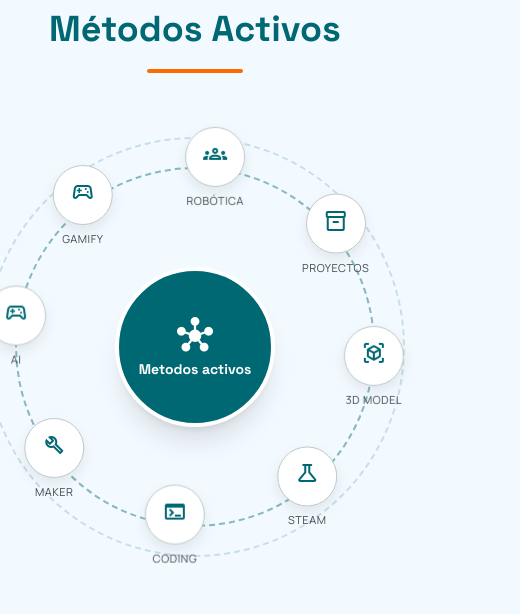
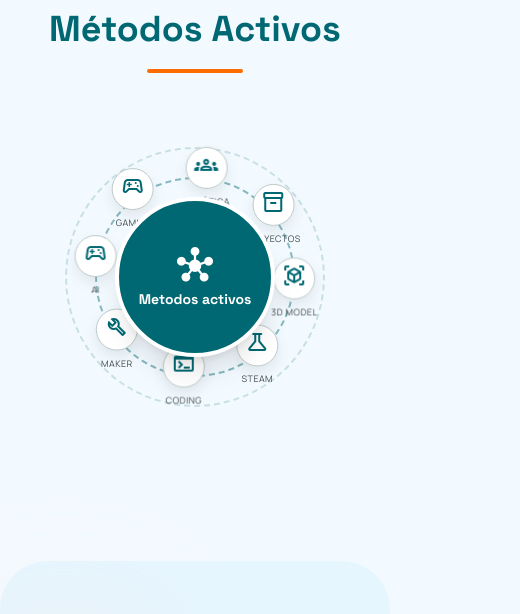
Before and after one commit to peppdevops/Robotica-Educativa, a plain HTML site: page index.html in a window 390 px wide. Shown: the part 949-1563 px from the top of the page, 520 px wide, since content can reach past the window. Drawn offline with nearby package versions, Linux system fonts and the light colour scheme.

Commit message:
Resposive grid

```diff
--- a/css/style_componentes/grid.css
+++ b/css/style_componentes/grid.css
@@ -1,4 +1,6 @@
-/* ORBITA */
+/* =========================
+   ORBITA
+========================= */
 
 .orbit{
     position:absolute;
@@ -10,12 +12,11 @@
     animation:orbit-spin 35s linear infinite;
 }
 
-
-
-/* NODOS */
+/* =========================
+   NODOS
+========================= */
 
 .node{
-
     position:absolute;
 
     top:50%;
@@ -28,29 +29,25 @@
     rotate(calc(-45deg * var(--i)));
 
     text-align:center;
-
 }
 
-
-
-/* CONTENIDO DEL NODO */
+/* =========================
+   CONTENIDO DEL NODO
+========================= */
 
 .node-content{
-
     display:flex;
     flex-direction:column;
     align-items:center;
 
     animation:counter-spin 35s linear infinite;
-
 }
 
-
-
-/* CIRCULO */
+/* =========================
+   CIRCULO
+========================= */
 
 .node-circle{
-
     width:60px;
     height:60px;
 
@@ -61,7 +58,6 @@
     border-radius:50%;
 
     background:white;
-
     color:#006872;
 
     border:1px solid #bdc9ca;
@@ -69,101 +65,157 @@
     box-shadow:0 6px 14px rgba(0,0,0,0.08);
 
     transition:all .35s ease;
-
 }
 
-
-
-/* TEXTO */
+/* =========================
+   TEXTO
+========================= */
 
 .node-label{
-
     margin-top:6px;
-
     font-size:11px;
-
     text-transform:uppercase;
-
     color:#3e494a;
-
     letter-spacing:.05em;
-
 }
 
-
-
-/* HOVER */
+/* =========================
+   HOVER
+========================= */
 
 .node:hover .node-circle{
-
     transform:scale(1.2);
-
     background:#fd6c00;
-
     color:white;
-
     box-shadow:0 10px 30px rgba(0,0,0,0.25);
-
 }
 
-
-
-/* ANIMACION ORBITA */
+/* =========================
+   ANIMACIONES
+========================= */
 
 @keyframes orbit-spin{
-
-    from{
-        transform:rotate(0deg);
-    }
-
-    to{
-        transform:rotate(360deg);
-    }
-
+    from{ transform:rotate(0deg); }
+    to{ transform:rotate(360deg); }
 }
 
-
-
-/* CONTRA ROTACION */
-
 @keyframes counter-spin{
-
-    from{
-        transform:rotate(0deg);
-    }
-
-    to{
-        transform:rotate(-360deg);
-    }
-
+    from{ transform:rotate(0deg); }
+    to{ transform:rotate(-360deg); }
 }
 
-/* LINEAS DE ORBITA */
+/* =========================
+   LINEAS DE ORBITA
+========================= */
 
 .orbit-line{
     position:absolute;
     border-radius:50%;
     border:2px dashed rgba(0,104,114,0.45);
     pointer-events:none;
+}
+
+/* ORBITA PRINCIPAL */
+.orbit-line-1{
+    width:360px;
+    height:360px;
+}
+
+/* ORBITA EXTERIOR */
+.orbit-line-2{
+    width:420px;
+    height:420px;
+    opacity:.4;
+}
+
+/* =========================
+   🔥 RESPONSIVE
+========================= */
+
+/* 📱 MOBILE */
+@media (max-width: 640px){
+
+    /* tamaño contenedor */
+    .relative.w-\[420px\]{
+        width:280px !important;
+        height:280px !important;
+    }
+
+    /* nodos más cerca */
+    .node{
+        transform:
+        translate(-50%, -50%)
+        rotate(calc(45deg * var(--i)))
+        translate(100px)
+        rotate(calc(-45deg * var(--i)));
+    }
+
+    /* círculos más pequeños */
+    .node-circle{
+        width:42px;
+        height:42px;
+    }
+
+    /* texto más pequeño */
+    .node-label{
+        font-size:9px;
+    }
+
+    /* órbitas más pequeñas */
+    .orbit-line-1{
+        width:200px;
+        height:200px;
+    }
+
+    .orbit-line-2{
+        width:260px;
+        height:260px;
+    }
 
 }
 
-/* ORBITA PRINCIPAL */
+/* 📲 TABLET */
+@media (min-width: 641px) and (max-width: 1024px){
 
-.orbit-line-1{
+    .relative.w-\[420px\]{
+        width:360px !important;
+        height:360px !important;
+    }
 
-    width:360px;
-    height:360px;
+    .node{
+        transform:
+        translate(-50%, -50%)
+        rotate(calc(45deg * var(--i)))
+        translate(140px)
+        rotate(calc(-45deg * var(--i)));
+    }
 
 }
 
-/* ORBITA EXTERIOR */
+/* 💻 DESKTOP GRANDE */
+@media (min-width: 1280px){
 
-.orbit-line-2{
+    .relative.w-\[420px\]{
+        width:500px !important;
+        height:500px !important;
+    }
 
-    width:420px;
-    height:420px;
+    .node{
+        transform:
+        translate(-50%, -50%)
+        rotate(calc(45deg * var(--i)))
+        translate(210px)
+        rotate(calc(-45deg * var(--i)));
+    }
 
-    opacity:.4;
+    .orbit-line-1{
+        width:420px;
+        height:420px;
+    }
+
+    .orbit-line-2{
+        width:500px;
+        height:500px;
+    }
 
 }
```
